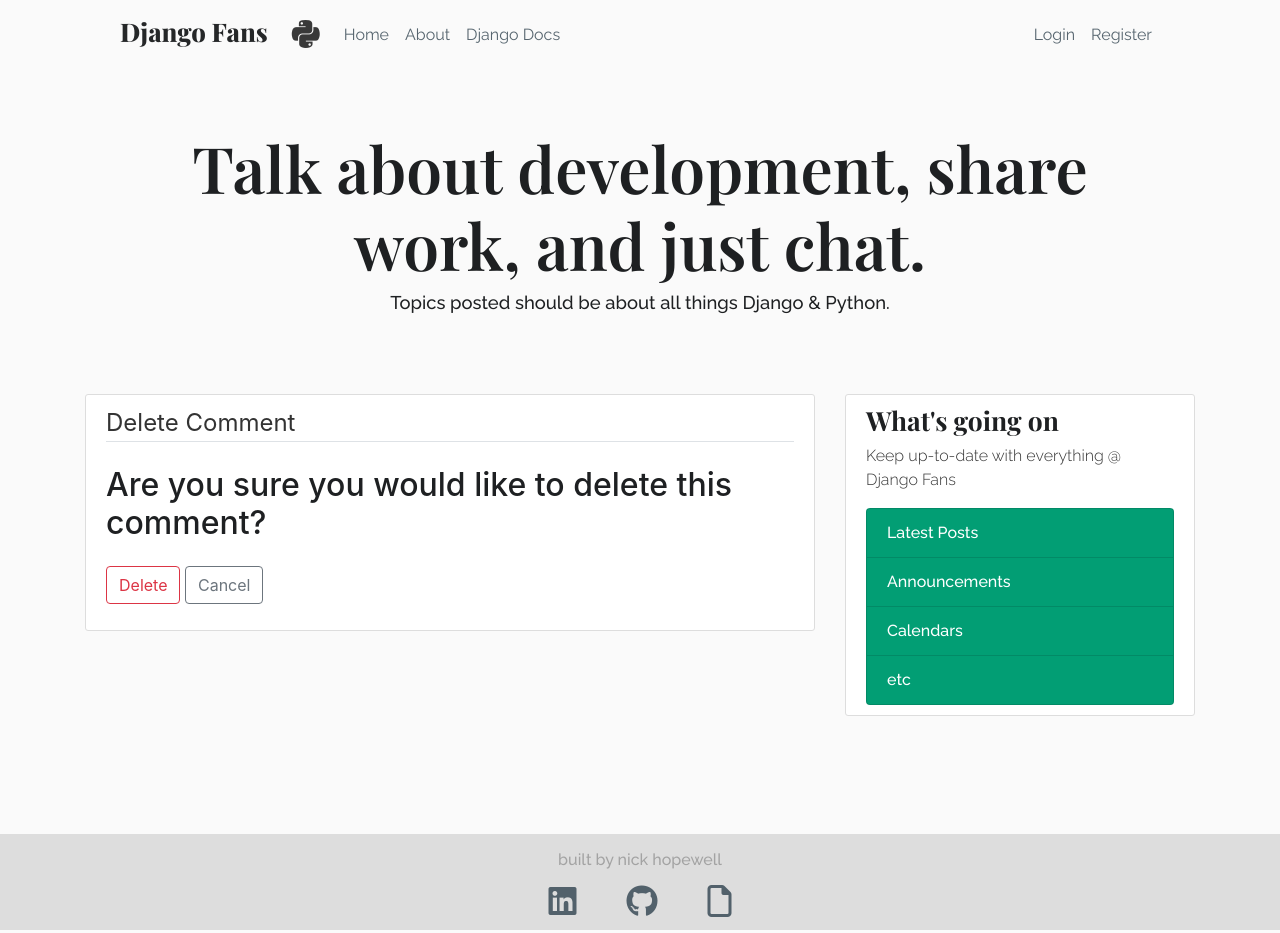
After one commit to NHopewell/Django_Fans, a Django app: template django_project/blog/templates/blog/comment_confirm_delete.html in a window 1280 px wide. The commit adds this page. Run offline with Django 3.2, Linux system fonts and the light colour scheme; the template is opened without the code that fills it: most values are stand-ins (such as "Sample title", 1, 10 or a date in 2020); some libraries are stand-ins or nearby versions.

Commit message:
fixes comment delete and updating

```diff
--- /dev/null
+++ b/django_project/blog/templates/blog/comment_confirm_delete.html
@@ -0,0 +1,17 @@
+{% extends "blog/base.html" %}
+
+{% block content %}
+    <div class="content-section">
+        <form method="POST">
+            {% csrf_token %}
+            <fieldset class="form-group">
+                <legend class="border-bottom mb-4">Delete Comment</legend>
+                <h2>Are you sure you would like to delete this comment?</h2>
+            </fieldset>
+            <div class="form-group">
+                <button class="btn btn-outline-danger" type="submit">Delete</button>
+                <a class="btn btn-outline-secondary" href="{% url 'post-detail' object.post.id %}">Cancel</a>
+            </div>
+        </form>
+    </div>
+{% endblock content %}
```
Also changed, not shown: django_project/blog/templates/blog/post_detail.html (+5 -5 lines), django_project/blog/views.py (+12 -1 lines), django_project/db.sqlite3.
